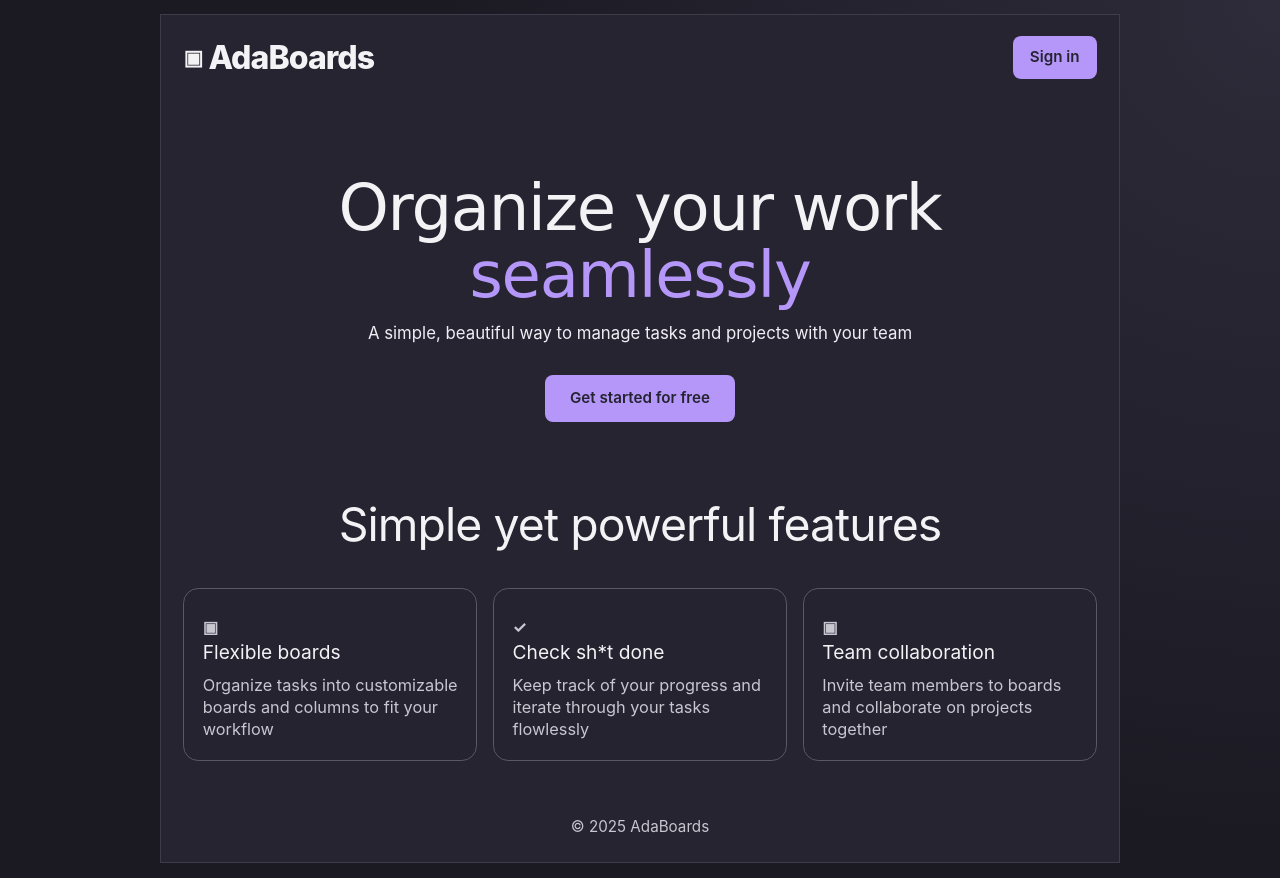
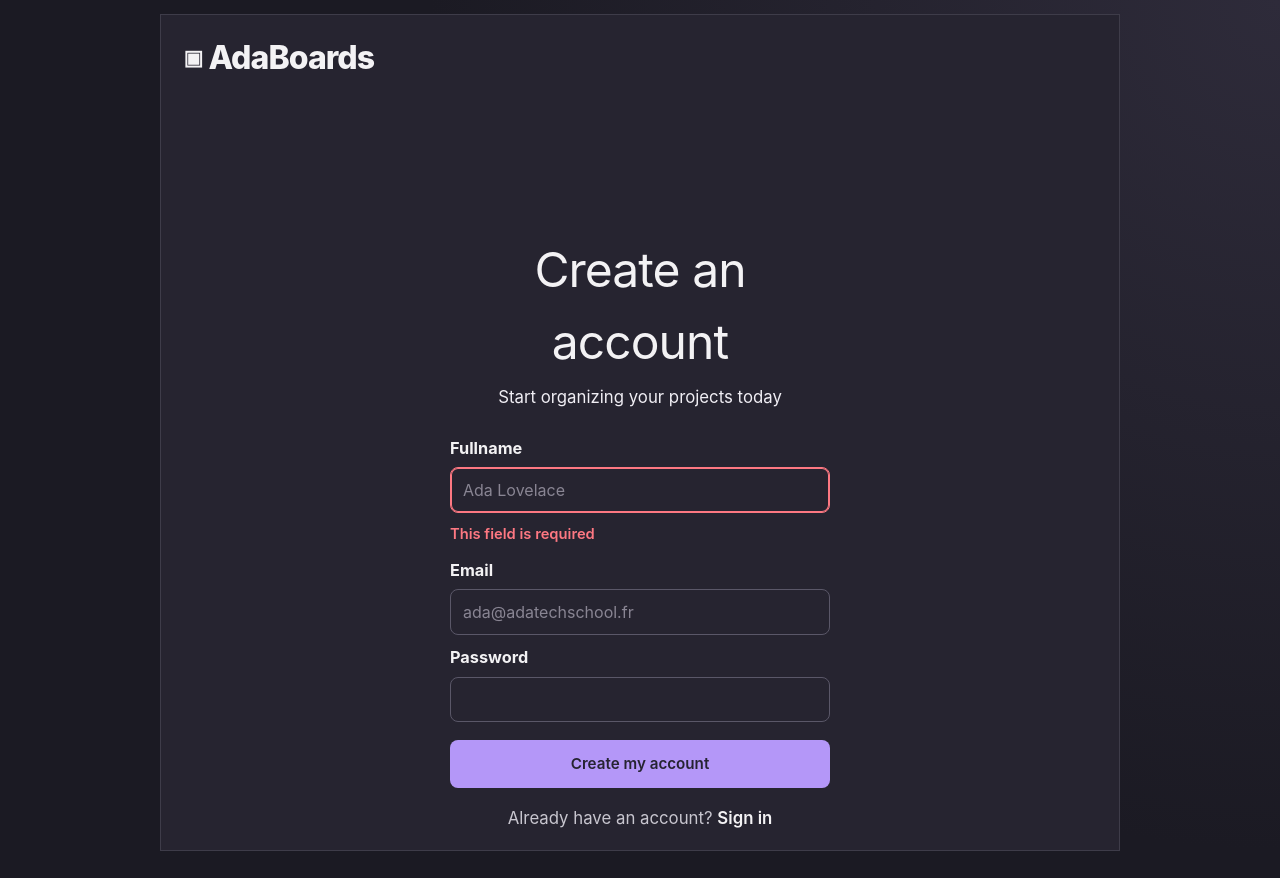
Before and after one commit to BiggestMathematician/adaboards, a React (Vite) app: page /signup in a window 1280 px wide. Built offline with nearby package versions, Linux system fonts and the light colour scheme.

Commit message:
Add login/signup pages and wire auth navigation from landing.
This introduces dedicated page components for landing, login, and signup, and updates routing so the Sign in and Sign up flows are reachable through the UI.

```diff
--- a/src/App.css
+++ b/src/App.css
@@ -21,6 +21,11 @@
   color: var(--color-light);
   background: #262430;
   border: 1px solid #3e3c49;
+}
+
+a {
+  color: inherit;
+  text-decoration: none;
 }
 
 .landing-header {
@@ -87,6 +92,9 @@
 }
 
 .btn {
+  display: inline-flex;
+  align-items: center;
+  justify-content: center;
   border: 1px solid transparent;
   border-radius: 0.5rem;
   padding: 0.56rem 1rem;
@@ -159,6 +167,94 @@
   font-size: 0.95rem;
 }
 
+.auth-shell {
+  min-height: 100vh;
+  padding: 0.9rem;
+}
+
+.auth-page {
+  width: min(960px, 100%);
+  min-height: calc(100vh - 1.8rem);
+  margin: 0 auto;
+  padding: 1.15rem 1.4rem;
+  color: var(--color-light);
+  background: #262430;
+  border: 1px solid #3e3c49;
+}
+
+.auth-header {
+  display: flex;
+  justify-content: flex-start;
+}
+
+.auth-card {
+  width: min(380px, 100%);
+  margin: 9.5rem auto 0;
+  display: grid;
+  gap: 0.45rem;
+}
+
+.auth-card h1 {
+  margin: 0;
+  text-align: center;
+  font-size: clamp(2rem, 5vw, 3rem);
+  letter-spacing: -0.02em;
+}
+
+.auth-subtitle {
+  margin: 0 0 1.15rem;
+  color: #f0eef4;
+  text-align: center;
+  font-size: 1.05rem;
+}
+
+.auth-card label {
+  font-weight: 700;
+  font-size: 1.02rem;
+}
+
+.auth-card input {
+  background: transparent;
+  border: 1px solid #5a5768;
+  border-radius: 0.5rem;
+  color: var(--color-light);
+  min-height: 2.75rem;
+  padding: 0.6rem 0.75rem;
+  margin-bottom: 0.2rem;
+}
+
+.auth-card input::placeholder {
+  color: #898593;
+}
+
+.auth-card .input-error {
+  border-color: var(--clr-error);
+  box-shadow: inset 0 0 0 1px var(--clr-error);
+}
+
+.field-error {
+  margin: 0 0 0.35rem;
+  color: var(--clr-error);
+  font-size: 0.92rem;
+  font-weight: 600;
+}
+
+.auth-card .btn {
+  margin-top: 0.5rem;
+}
+
+.auth-footer-link {
+  margin: 0.7rem 0 0;
+  text-align: center;
+  color: var(--color-muted);
+  font-size: 1.05rem;
+}
+
+.auth-footer-link a {
+  color: var(--color-light);
+  font-weight: 600;
+}
+
 @media (max-width: 768px) {
   .landing-shell {
     padding: 0.55rem;
@@ -175,4 +271,16 @@
   .features {
     grid-template-columns: 1fr;
   }
+
+  .auth-shell {
+    padding: 0.55rem;
+  }
+
+  .auth-page {
+    min-height: calc(100vh - 1.1rem);
+  }
+
+  .auth-card {
+    margin-top: 5.5rem;
+  }
 }
--- a/src/App.tsx
+++ b/src/App.tsx
@@ -1,67 +1,19 @@
 import './App.css'
+import { BrowserRouter, Navigate, Route, Routes } from 'react-router-dom'
+import { LandingPage } from './pages/LandingPage'
+import { LoginPage } from './pages/LoginPage'
+import { SignupPage } from './pages/SignupPage'
 
 function App() {
   return (
-    <main className="landing-shell">
-      <section className="landing">
-        <header className="landing-header">
-          <p className="brand">
-            <span className="brand-icon" aria-hidden="true">
-              ▣
-            </span>
-            AdaBoards
-          </p>
-          <div className="header-actions">
-            <button type="button" className="btn">
-              Sign in
-            </button>
-          </div>
-        </header>
-
-        <section className="hero">
-          <h1>
-            Organize your work <span className="hero-accent">seamlessly</span>
-          </h1>
-          <p className="description">
-            A simple, beautiful way to manage tasks and projects with your team
-          </p>
-          <div className="hero-actions">
-            <button type="button" className="btn btn-large">
-              Get started for free
-            </button>
-          </div>
-        </section>
-
-        <section className="features-section">
-          <h2>Simple yet powerful features</h2>
-          <div className="features">
-            <article>
-              <p className="feature-icon" aria-hidden="true">
-                ▣
-              </p>
-              <h3>Flexible boards</h3>
-              <p>Organize tasks into customizable boards and columns to fit your workflow</p>
-            </article>
-            <article>
-              <p className="feature-icon" aria-hidden="true">
-                ✓
-              </p>
-              <h3>Check sh*t done</h3>
-              <p>Keep track of your progress and iterate through your tasks flowlessly</p>
-            </article>
-            <article>
-              <p className="feature-icon" aria-hidden="true">
-                ▣
-              </p>
-              <h3>Team collaboration</h3>
-              <p>Invite team members to boards and collaborate on projects together</p>
-            </article>
-          </div>
-        </section>
-
-        <footer className="landing-footer">© 2025 AdaBoards</footer>
-      </section>
-    </main>
+    <BrowserRouter>
+      <Routes>
+        <Route path="/" element={<LandingPage />} />
+        <Route path="/login" element={<LoginPage />} />
+        <Route path="/signup" element={<SignupPage />} />
+        <Route path="*" element={<Navigate to="/" replace />} />
+      </Routes>
+    </BrowserRouter>
   )
 }
 
--- /dev/null
+++ b/src/pages/LandingPage.tsx
@@ -0,0 +1,66 @@
+import { Link } from 'react-router-dom'
+
+export function LandingPage() {
+  return (
+    <main className="landing-shell">
+      <section className="landing">
+        <header className="landing-header">
+          <p className="brand">
+            <span className="brand-icon" aria-hidden="true">
+              ▣
+            </span>
+            AdaBoards
+          </p>
+          <div className="header-actions">
+            <Link className="btn" to="/login">
+              Sign in
+            </Link>
+          </div>
+        </header>
+
+        <section className="hero">
+          <h1>
+            Organize your work <span className="hero-accent">seamlessly</span>
+          </h1>
+          <p className="description">
+            A simple, beautiful way to manage tasks and projects with your team
+          </p>
+          <div className="hero-actions">
+            <Link className="btn btn-large" to="/signup">
+              Get started for free
+            </Link>
+          </div>
+        </section>
+
+        <section className="features-section">
+          <h2>Simple yet powerful features</h2>
+          <div className="features">
+            <article>
+              <p className="feature-icon" aria-hidden="true">
+                ▣
+              </p>
+              <h3>Flexible boards</h3>
+              <p>Organize tasks into customizable boards and columns to fit your workflow</p>
+            </article>
+            <article>
+              <p className="feature-icon" aria-hidden="true">
+                ✓
+              </p>
+              <h3>Check sh*t done</h3>
+              <p>Keep track of your progress and iterate through your tasks flowlessly</p>
+            </article>
+            <article>
+              <p className="feature-icon" aria-hidden="true">
+                ▣
+              </p>
+              <h3>Team collaboration</h3>
+              <p>Invite team members to boards and collaborate on projects together</p>
+            </article>
+          </div>
+        </section>
+
+        <footer className="landing-footer">© 2025 AdaBoards</footer>
+      </section>
+    </main>
+  )
+}
--- /dev/null
+++ b/src/pages/LoginPage.tsx
@@ -0,0 +1,36 @@
+import { Link } from 'react-router-dom'
+
+export function LoginPage() {
+  return (
+    <main className="auth-shell">
+      <section className="auth-page">
+        <header className="auth-header">
+          <p className="brand">
+            <span className="brand-icon" aria-hidden="true">
+              ▣
+            </span>
+            AdaBoards
+          </p>
+        </header>
+
+        <form className="auth-card" onSubmit={(event) => event.preventDefault()}>
+          <h1>Welcome back</h1>
+          <p className="auth-subtitle">Sign in to continue to your boards</p>
+
+          <label htmlFor="login-email">Email *</label>
+          <input id="login-email" type="email" placeholder="ada@adatechschool.fr" />
+
+          <label htmlFor="login-password">Password *</label>
+          <input id="login-password" type="password" />
+
+          <button className="btn btn-large" type="submit">
+            Sign in
+          </button>
+          <p className="auth-footer-link">
+            No account yet? <Link to="/signup">Sign up</Link>
+          </p>
+        </form>
+      </section>
+    </main>
+  )
+}
--- /dev/null
+++ b/src/pages/SignupPage.tsx
@@ -0,0 +1,48 @@
+import { Link } from 'react-router-dom'
+
+export function SignupPage() {
+  return (
+    <main className="auth-shell">
+      <section className="auth-page">
+        <header className="auth-header">
+          <p className="brand">
+            <span className="brand-icon" aria-hidden="true">
+              ▣
+            </span>
+            AdaBoards
+          </p>
+        </header>
+
+        <form className="auth-card" onSubmit={(event) => event.preventDefault()}>
+          <h1>Create an account</h1>
+          <p className="auth-subtitle">Start organizing your projects today</p>
+
+          <label htmlFor="signup-fullname">Fullname</label>
+          <input
+            id="signup-fullname"
+            type="text"
+            placeholder="Ada Lovelace"
+            className="input-error"
+            aria-describedby="fullname-error"
+          />
+          <p id="fullname-error" className="field-error">
+            This field is required
+          </p>
+
+          <label htmlFor="signup-email">Email</label>
+          <input id="signup-email" type="email" placeholder="ada@adatechschool.fr" />
+
+          <label htmlFor="signup-password">Password</label>
+          <input id="signup-password" type="password" />
+
+          <button className="btn btn-large" type="submit">
+            Create my account
+          </button>
+          <p className="auth-footer-link">
+            Already have an account? <Link to="/login">Sign in</Link>
+          </p>
+        </form>
+      </section>
+    </main>
+  )
+}
```
